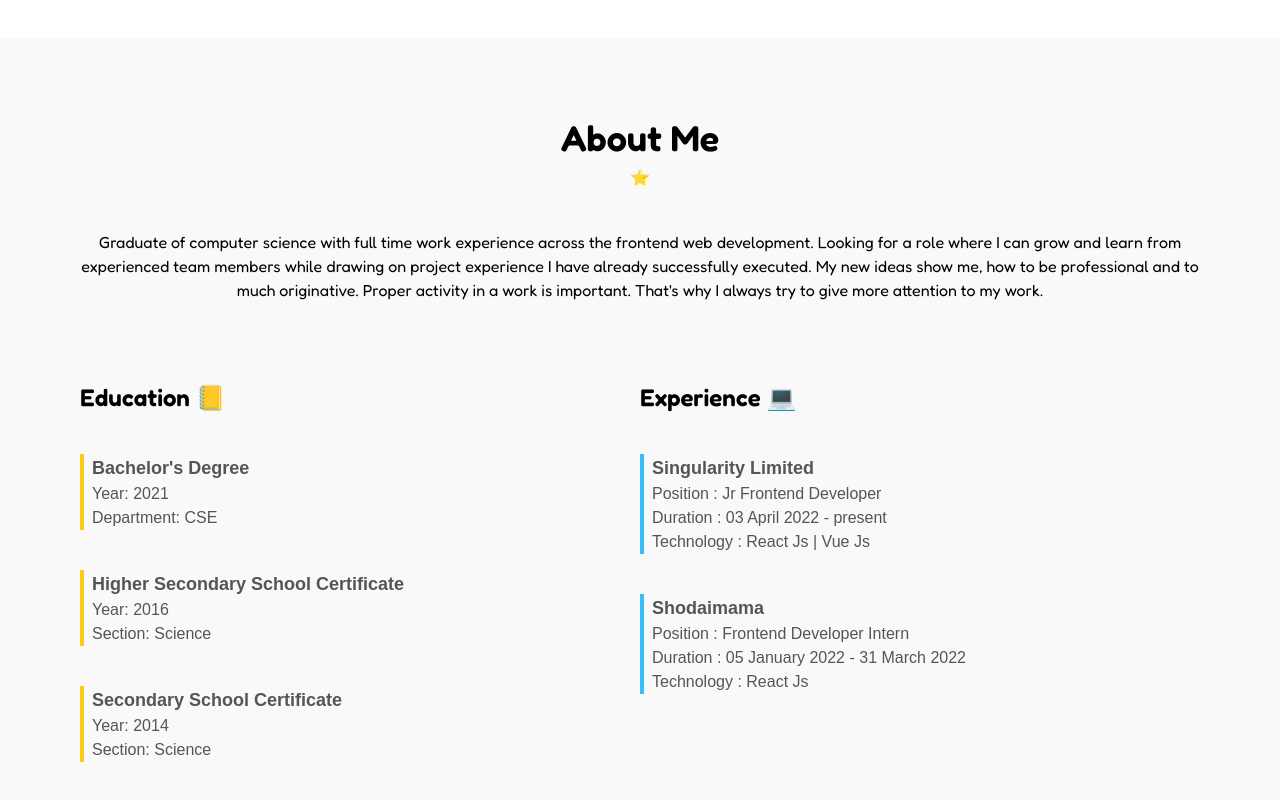
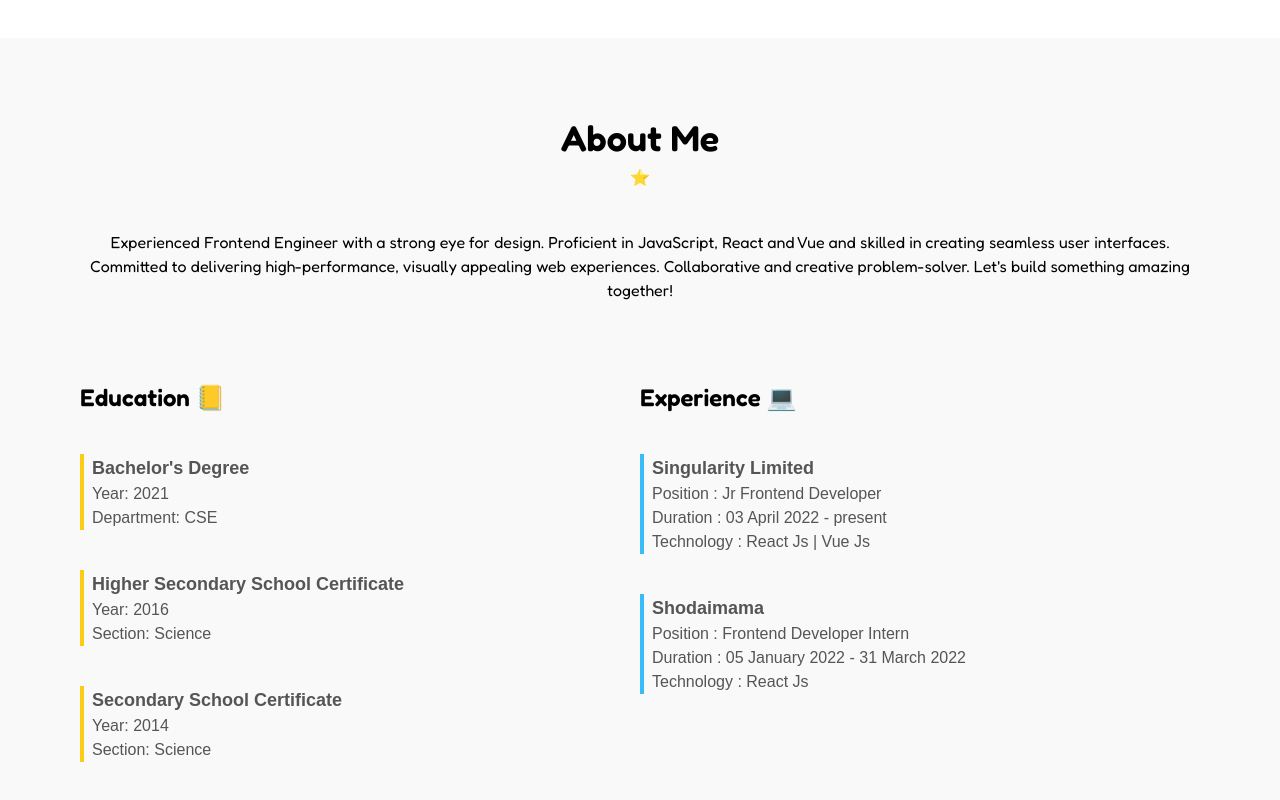
Before and after one commit to mdshakil32/portfolio-latest, a Next.js app: page / in a window 1280 px wide. Shown: the part 762-1562 px from the top of the page. Built offline with nearby package versions, Linux system fonts and the light colour scheme; a web font is replaced by a local one.

Commit message:
:construction: about content

```diff
--- a/components/About.js
+++ b/components/About.js
@@ -18,13 +18,11 @@ const About = () => {
 
         <p className="text-center pt-2">⭐</p>
         <p className={`${fredoka.className} text-center pt-10`}>
-          Graduate of computer science with full time work experience across the
-          frontend web development. Looking for a role where I can grow and
-          learn from experienced team members while drawing on project
-          experience I have already successfully executed. My new ideas show me,
-          how to be professional and to much originative. Proper activity in a
-          work is important. That's why I always try to give more attention to
-          my work.
+          Experienced Frontend Engineer with a strong eye for design. Proficient
+          in JavaScript, React and Vue and skilled in creating seamless user
+          interfaces. Committed to delivering high-performance, visually
+          appealing web experiences. Collaborative and creative problem-solver.
+          Let's build something amazing together!
         </p>
 
         <div className="md:grid grid-cols-2 pt-10">
```
